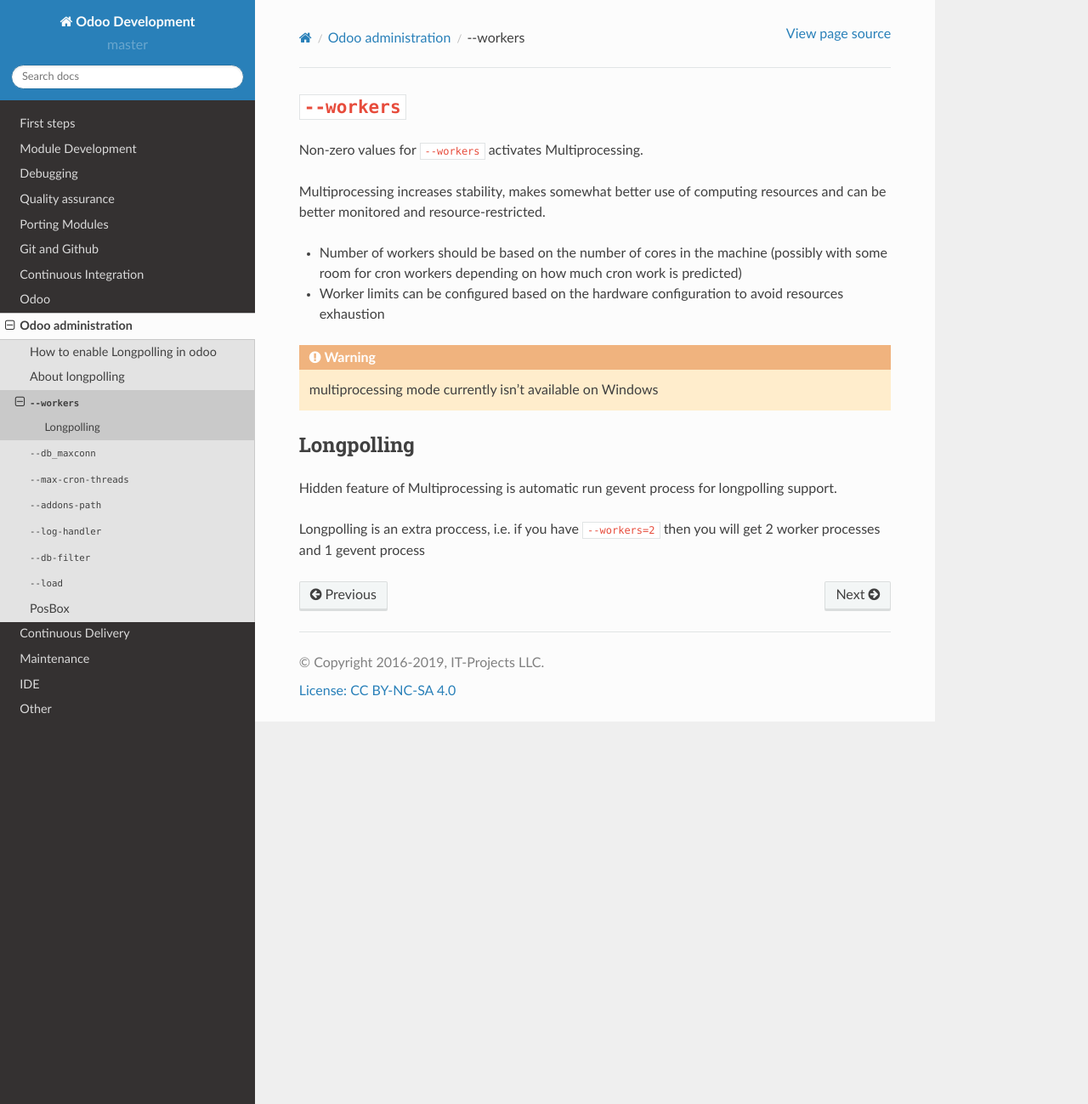
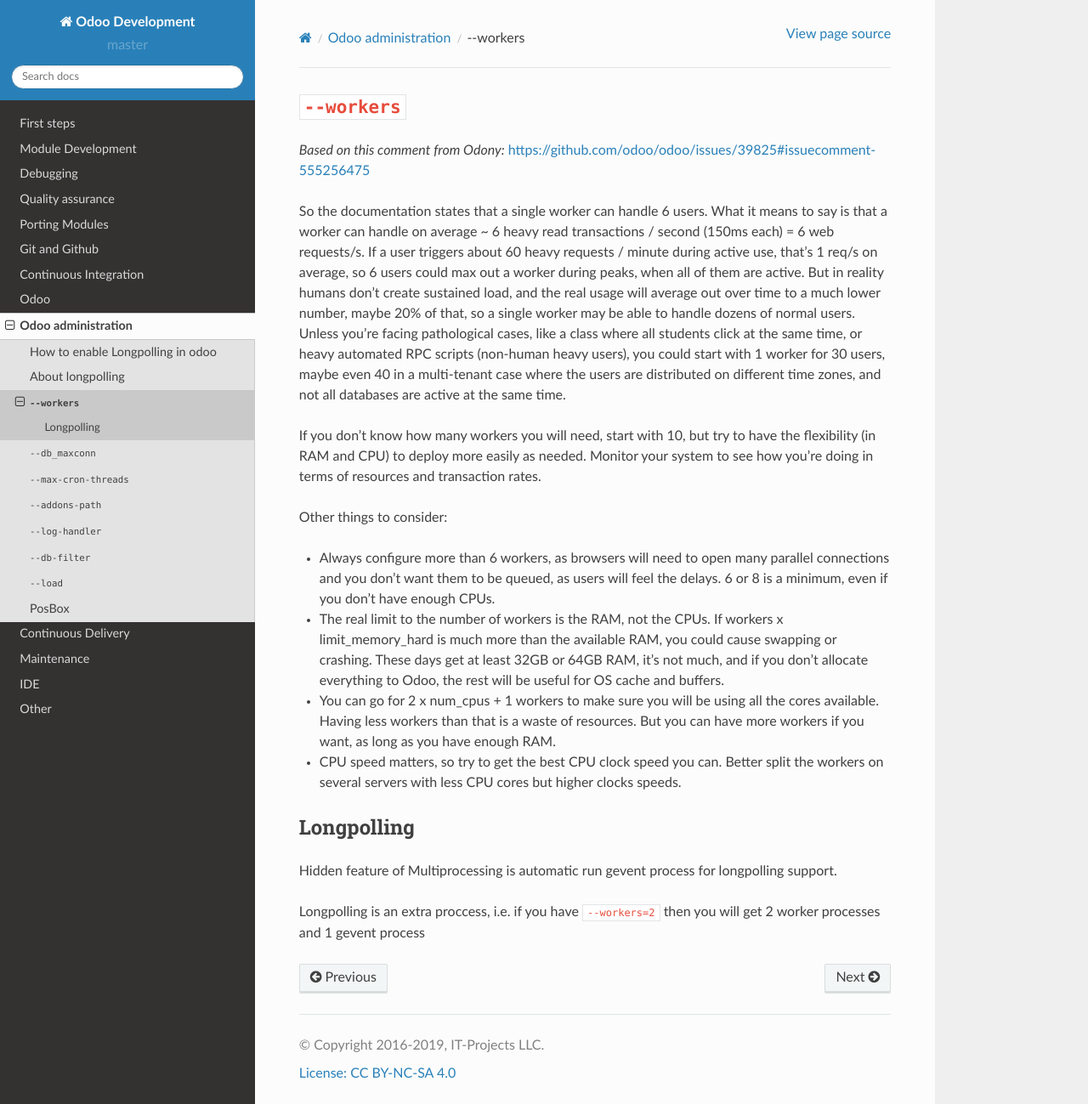
Before and after one commit to itpp-labs/odoo-development, a Sphinx documentation site: the page built from docs/admin/workers.rst, in a window 1280 px wide and 1299 px high. Shown: the whole window at 85% size. Built offline with Sphinx 7.4.7 and the Read the Docs theme 2.0.0, drawn with Linux system fonts in a browser that asks for light colours.

Commit message:
Update workers.rst

```diff
--- a/docs/admin/workers.rst
+++ b/docs/admin/workers.rst
@@ -2,15 +2,21 @@
  ``--workers``
 ===============
 
-Non-zero values for ``--workers`` activates Multiprocessing.
+*Based on this comment from Odony:* https://github.com/odoo/odoo/issues/39825#issuecomment-555256475
 
-Multiprocessing increases stability, makes somewhat better use of computing resources and can be better monitored and resource-restricted.
+So the documentation states that a single worker can handle 6 users. What it means to say is that a worker can handle on average ~ 6 heavy read transactions / second (150ms each) = 6 web requests/s. If a user triggers about 60 heavy requests / minute during active use, that's 1 req/s on average, so 6 users could max out a worker during peaks, when all of them are active.
+But in reality humans don't create sustained load, and the real usage will average out over time to a much lower number, maybe 20% of that, so a single worker may be able to handle dozens of normal users.
+Unless you're facing pathological cases, like a class where all students click at the same time, or heavy automated RPC scripts (non-human heavy users), you could start with 1 worker for 30 users, maybe even 40 in a multi-tenant case where the users are distributed on different time zones, and not all databases are active at the same time.
 
-* Number of workers should be based on the number of cores in the machine (possibly with some room for cron workers depending on how much cron work is predicted)
-* Worker limits can be configured based on the hardware configuration to avoid
-  resources exhaustion
+If you don't know how many workers you will need, start with 10, but try to have the flexibility (in RAM and CPU) to deploy more easily as needed. Monitor your system to see how you're doing in terms of resources and transaction rates.
 
-.. warning:: multiprocessing mode currently isn't available on Windows
+Other things to consider:
+
+* Always configure more than 6 workers, as browsers will need to open many parallel connections and you don't want them to be queued, as users will feel the delays. 6 or 8 is a minimum, even if you don't have enough CPUs.
+* The real limit to the number of workers is the RAM, not the CPUs. If workers x limit_memory_hard is much more than the available RAM, you could cause swapping or crashing. These days get at least 32GB or 64GB RAM, it's not much, and if you don't allocate everything to Odoo, the rest will be useful for OS cache and buffers.
+* You can go for 2 x num_cpus + 1 workers to make sure you will be using all the cores available. Having less workers than that is a waste of resources. But you can have more workers if you want, as long as you have enough RAM.
+* CPU speed matters, so try to get the best CPU clock speed you can. Better split the workers on several servers with less CPU cores but higher clocks speeds.
+
 
 Longpolling
 ===========
```
